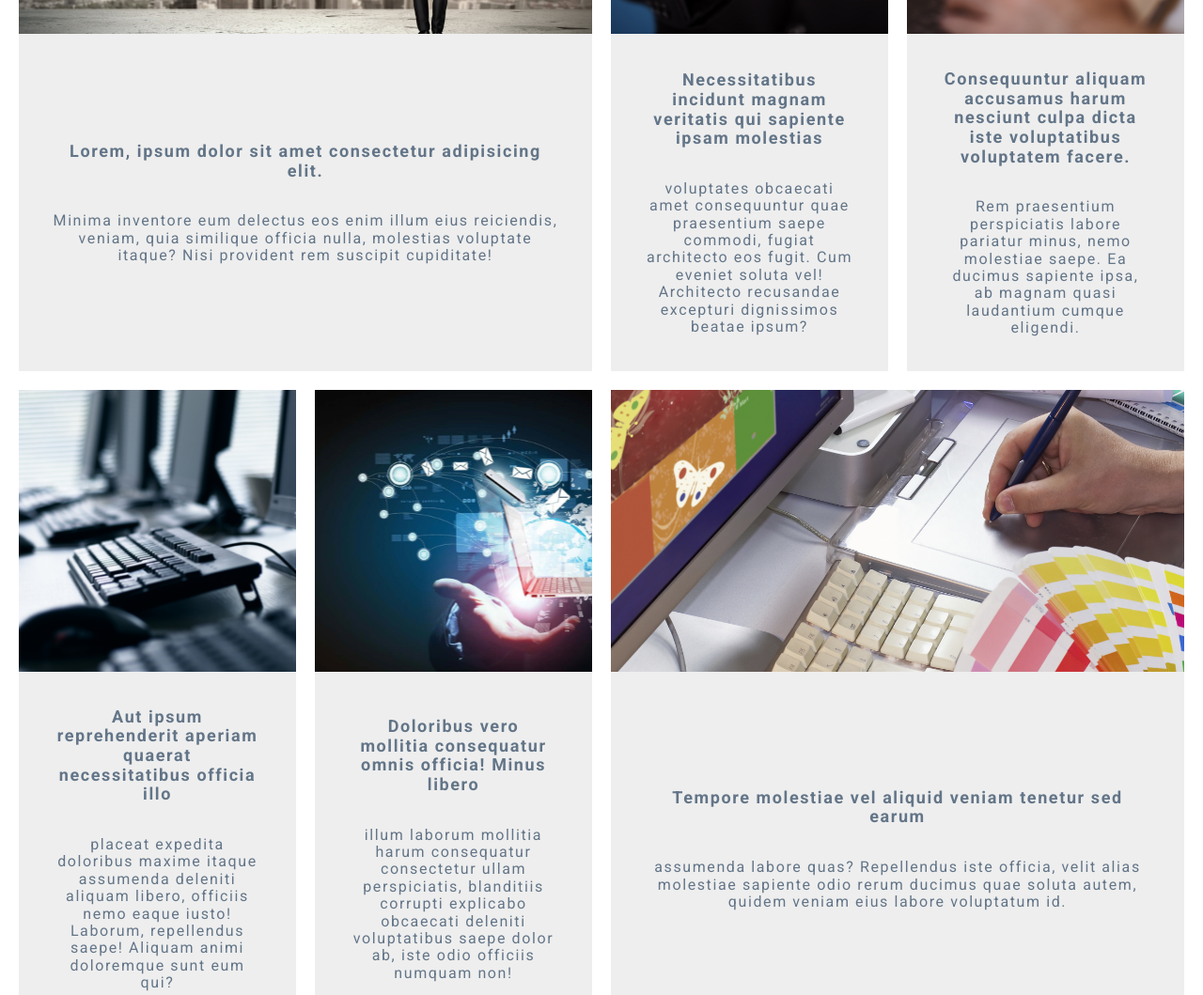
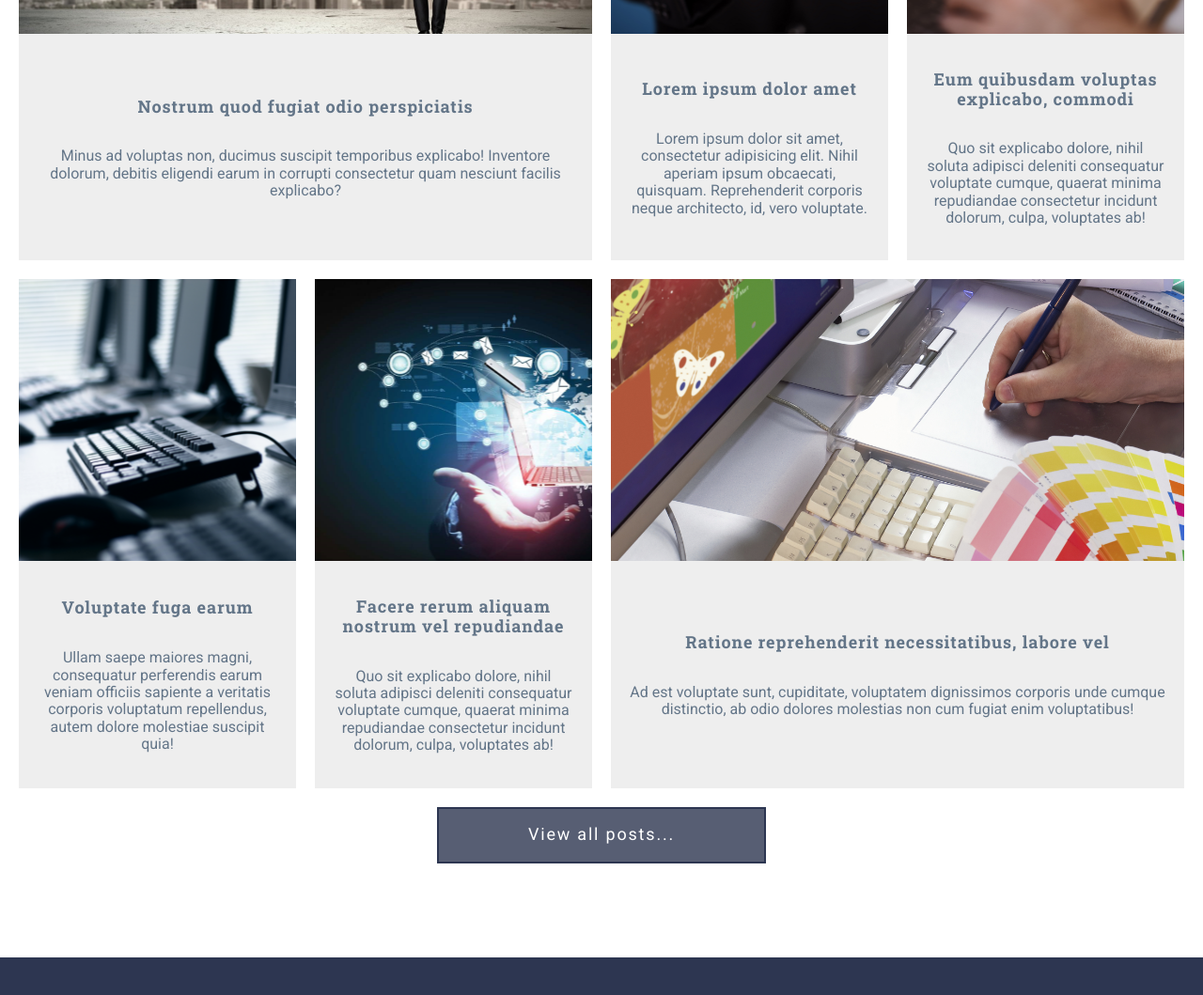
Before and after one commit to RomanZaychik/RomanZ, a website: page index.html in a window 1280 px wide. Shown: the part 2980-4039 px from the top of the page at 94% size. Drawn offline with Linux system fonts and the light colour scheme.

Commit message:
Third correction

```diff
--- a/assets/scss/components/sections/_section-form.scss
+++ b/assets/scss/components/sections/_section-form.scss
@@ -4,17 +4,10 @@
 
 .form
 {
-    position: relative;
-
-    min-height: 120px;
-
-    background-color: #2d3651;
+    background-color: $color-primary;
 
     &__container
     {
-        position: relative;
-        position: relative;
-
         height: 100%;
 
         @extend %container;
@@ -51,8 +44,9 @@
             letter-spacing: .11em;
 
             color: $color-light;
-            outline: none;
-            background-color: rgba($color-light, .1);
+            border: 2px solid rgba($color-light, 0);
+            border-bottom-color: rgba($color-light, .25);
+            background-color: rgba($color-light, .05);
             &[name='name']
             {
                 @include md-sm
@@ -68,7 +62,7 @@
                 background-color: rgba($color-light, .15);
                 &::placeholder
                 {
-                    color: lighten($color-gray, 30%);
+                    color: lighten($color-gray, 15%);
                 }
             }
 
@@ -79,7 +73,7 @@
                 background-color: rgba($color-light, .15);
                 &::placeholder
                 {
-                    color: lighten($color-gray, 30%);
+                    color: lighten($color-gray, 15%);
                 }
             }
 
@@ -87,17 +81,38 @@
             {
                 letter-spacing: .15em;
 
-                color: rgba($color-light, .51);
+                color: $color-gray;
             }
             &--btn
             {
+                display: flex;
+
+                width: 100%;
+                padding-right: 1em;
+                padding-left: 1em;
+
+                transition: background-color .5s;
+                letter-spacing: .1em;
+
+                color: $color-light;
+                border-color: rgba($color-light, 0);
+                border-bottom-color: rgba($color-light, .2);
+                background-color: rgba($color-light, .1);
+
+                justify-content: center;
+                align-items: center;
+
                 &:hover
                 {
+                    cursor: pointer;
+
                     border: 2px solid $color-light;
                     background-color: $color-accent;
                 }
                 &:focus
                 {
+                    cursor: pointer;
+
                     border: 2px solid $color-light;
                     background-color: $color-accent;
                 }
@@ -107,6 +122,6 @@
 
     &-overlay
     {
-        background-color: #2d3651;
+        background-color: $color-primary;
     }
 }
--- a/assets/scss/components/sections/_section-posts.scss
+++ b/assets/scss/components/sections/_section-posts.scss
@@ -156,6 +156,7 @@
             padding: $gap;
 
             transition: background-color .5s;
+            letter-spacing: normal;
 
             color: #637588;
 
@@ -163,19 +164,15 @@
 
             &--title
             {
+                font-family: $font-header;
                 font-size: 1.125rem;
 
-                margin: 1em;
-
                 text-align: center;
+                letter-spacing: .05em;
             }
 
             &--article
             {
-                overflow: hidden;
-
-                margin: 1em;
-
                 text-align: center;
             }
         }
--- a/index.html
+++ b/index.html
@@ -184,10 +184,10 @@
         <article class="posts-item"><a class="posts-item__link" href="">
             <div class="posts-item__image" style="background-image: url(assets/img/img-post-1.png)"></div>
             <div class="posts-item__text" style="background-color: #eeeeee">
-              <h3 class="posts-item__text--title">Lorem, ipsum dolor sit amet consectetur adipisicing elit.</h3>
-              <p class="posts-item__text--article">Minima inventore eum delectus eos enim illum
-                eius reiciendis, veniam, quia similique officia nulla, molestias voluptate itaque? Nisi provident rem
-                suscipit cupiditate!</p>
+              <h3 class="posts-item__text--title">Nostrum quod fugiat odio perspiciatis</h3>
+              <p class="posts-item__text--article">Minus ad voluptas non, ducimus suscipit temporibus explicabo! Inventore dolorum, debitis eligendi earum
+                in
+                corrupti consectetur quam nesciunt facilis explicabo?</p>
             </div>
           </a>
         </article>
@@ -195,13 +195,13 @@
         <article class="posts-item"><a class="posts-item__link" href="">
             <div class="posts-item__image" style="background-image: url(assets/img/img-post-2.png)"></div>
             <div class="posts-item__text" style="background-color: #eeeeee">
-              <h3 class="posts-item__text--title">Necessitatibus incidunt magnam veritatis qui sapiente ipsam
-                molestias
+              <h3 class="posts-item__text--title">Lorem ipsum dolor amet
               </h3>
-              <p class="posts-item__text--article">voluptates obcaecati amet consequuntur quae praesentium saepe
-                commodi,
-                fugiat architecto eos fugit. Cum
-                eveniet soluta vel! Architecto recusandae excepturi dignissimos beatae ipsum?</p>
+              <p class="posts-item__text--article">Lorem ipsum dolor sit amet,
+                consectetur adipisicing elit. Nihil
+                aperiam ipsum obcaecati, quisquam.
+                Reprehenderit corporis neque
+                architecto, id, vero voluptate.</p>
             </div>
           </a>
         </article>
@@ -209,11 +209,12 @@
         <article class="posts-item"><a class="posts-item__link" href="">
             <div class="posts-item__image" style="background-image: url(assets/img/img-post-3.png)"></div>
             <div class="posts-item__text" style="background-color: #eeeeee">
-              <h3 class="posts-item__text--title">Consequuntur
-                aliquam accusamus harum nesciunt culpa dicta iste voluptatibus voluptatem facere.</h3>
-              <p class="posts-item__text--article"> Rem praesentium
-                perspiciatis labore pariatur minus, nemo molestiae saepe. Ea ducimus sapiente ipsa, ab magnam quasi
-                laudantium cumque eligendi.</p>
+              <h3 class="posts-item__text--title">Eum quibusdam voluptas explicabo, commodi</h3>
+              <p class="posts-item__text--article">Quo sit explicabo dolore, nihil soluta
+                adipisci deleniti consequatur voluptate
+                cumque, quaerat minima repudiandae
+                consectetur incidunt dolorum, culpa,
+                voluptates ab!</p>
             </div>
           </a>
         </article>
@@ -221,11 +222,13 @@
         <article class="posts-item"><a class="posts-item__link" href="">
             <div class="posts-item__image" style="background-image: url(assets/img/img-post-4.png)"></div>
             <div class="posts-item__text" style="background-color: #eeeeee">
-              <h3 class="posts-item__text--title">Aut ipsum reprehenderit aperiam quaerat necessitatibus officia illo
+              <h3 class="posts-item__text--title">Voluptate fuga earum
               </h3>
-              <p class="posts-item__text--article">placeat expedita doloribus maxime itaque assumenda deleniti aliquam
-                libero, officiis nemo eaque iusto!
-                Laborum, repellendus saepe! Aliquam animi doloremque sunt eum qui?</p>
+              <p class="posts-item__text--article">Ullam saepe maiores magni,
+                consequatur perferendis earum
+                veniam officiis sapiente a veritatis
+                corporis voluptatum repellendus,
+                autem dolore molestiae suscipit quia!</p>
             </div>
           </a>
         </article>
@@ -233,11 +236,12 @@
         <article class="posts-item"><a class="posts-item__link" href="">
             <div class="posts-item__image" style="background-image: url(assets/img/img-post-5.png)"></div>
             <div class="posts-item__text" style="background-color: #eeeeee">
-              <h3 class="posts-item__text--title">Doloribus vero mollitia
-                consequatur omnis officia! Minus libero</h3>
-              <p class="posts-item__text--article">illum laborum mollitia harum consequatur consectetur ullam
-                perspiciatis, blanditiis corrupti explicabo obcaecati deleniti voluptatibus saepe dolor ab, iste odio
-                officiis numquam non!</p>
+              <h3 class="posts-item__text--title">Facere rerum aliquam nostrum vel repudiandae</h3>
+              <p class="posts-item__text--article">Quo sit explicabo dolore, nihil soluta
+                adipisci deleniti consequatur voluptate
+                cumque, quaerat minima repudiandae
+                consectetur incidunt dolorum, culpa,
+                voluptates ab!</p>
             </div>
           </a>
         </article>
@@ -245,11 +249,10 @@
         <article class="posts-item"><a class="posts-item__link" href="">
             <div class="posts-item__image" style="background-image: url(assets/img/img-post-6.png)"></div>
             <div class="posts-item__text" style="background-color: #eeeeee">
-              <h3 class="posts-item__text--title">Tempore molestiae vel aliquid veniam tenetur sed earum</h3>
-              <p class="posts-item__text--article">assumenda labore
-                quas? Repellendus iste officia, velit alias molestiae sapiente odio rerum ducimus quae soluta autem,
-                quidem
-                veniam eius labore voluptatum id.</p>
+              <h3 class="posts-item__text--title">Ratione reprehenderit necessitatibus, labore vel</h3>
+              <p class="posts-item__text--article">Ad est voluptate sunt, cupiditate, voluptatem dignissimos corporis unde cumque distinctio, ab odio
+                dolores
+                molestias non cum fugiat enim voluptatibus!</p>
             </div>
           </a>
         </article>
```
Also changed, not shown: assets/css/style.css.
